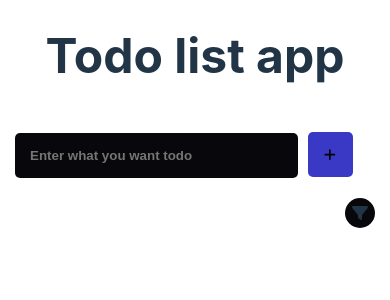
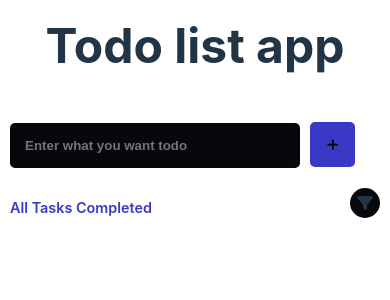
Before and after one commit to Mustapha-Nkhili/react-todo-list, a React (Vite) app: page / in a window 390 px wide. Shown: the top 300 px of the page. Built offline with nearby package versions, Linux system fonts and the light colour scheme.

Commit message:
Add Remaining Todos in the UI and fix an issue with responsivness

```diff
--- a/src/App.css
+++ b/src/App.css
@@ -5,35 +5,28 @@
   -moz-box-sizing: border-box;
   box-sizing: border-box;
 }
-
 ::-webkit-scrollbar {
   width: 17px;
 }
-
 ::-webkit-scrollbar-track {
   background-color: transparent;
 }
-
 ::-webkit-scrollbar-thumb {
   background-color: #d6dee1;
 }
-
 ::-webkit-scrollbar-thumb {
   background-color: #d6dee1;
   border-radius: 20px;
 }
-
 ::-webkit-scrollbar-thumb {
   background-color: #d6dee1;
   border-radius: 20px;
   border: 6px solid transparent;
   background-clip: content-box;
 }
-
 ::-webkit-scrollbar-thumb:hover {
   background-color: #a8bbbf;
 }
-
 .btn {
   width: 45px;
   aspect-ratio: 1;
@@ -42,39 +35,28 @@
   cursor: pointer;
   border: none;
 }
-
-body {
-  display: flex;
-  justify-content: center;
-  align-items: center;
-}
-
 .todo-app-container {
   display: block;
-  width: 400px;
+  width: 600px;
   max-width: 100%;
   margin: auto;
   height: 100vh;
   position: relative;
   overflow: hidden;
 }
-
-@media screen and (max-width: 480px) {
+@media screen and (max-width: 768px) {
   .todo-app-container {
-    padding: 20px;
+    padding: 10px;
   }
 }
-
 .todo-app-container h1 {
   font-size: 3rem;
   text-align: center;
 }
-
 .add-todo {
   margin-bottom: 20px;
   margin-top: 40px;
 }
-
 .add-todo .add-todo-input {
   font-weight: 700;
   padding: 15px;
@@ -85,9 +67,30 @@ body {
   border: none;
   outline: none;
 }
-
 .add-todo .add-todo-btn {
   background-color: var(--blue-color);
+}
+
+.todos-header {
+  display: flex;
+  justify-content: space-between;
+  align-items: center;
+  margin-bottom: 10px;
+}
+
+.todos-header span {
+  font-size: 0.9rem;
+  font-weight: 600;
+  color: var(--blue-color)
+}
+
+.todos-header span span {
+  font-size: 1rem;
+  color: var(--white-color)
+}
+
+.todos {
+  height: 350px;
 }
 
 .todos .todo {
--- a/src/components/TodoList.jsx
+++ b/src/components/TodoList.jsx
@@ -1,4 +1,4 @@
-import { useSelector } from "react-redux";
+import { shallowEqual, useSelector } from "react-redux";
 import TodoItem from "./TodoItem";
 import { useLayoutEffect, useRef } from "react";
 import TodosFilter from "./TodosFilter";
@@ -6,7 +6,11 @@ import { selectFilteredTodoIds } from "../features/filters/filtersSlice";
 
 export default function TodoList() {
   const todosRef = useRef();
-  const filteredTodosId = useSelector(selectFilteredTodoIds)
+  const filteredTodosId = useSelector(selectFilteredTodoIds);
+  const remainingTodos = useSelector(
+    (state) => state.todos.filter((todo) => !todo.completed),
+    shallowEqual
+  );
   const MAX_HEIGHT = 350;
 
   useLayoutEffect(() => {
@@ -21,7 +25,18 @@ export default function TodoList() {
 
   return (
     <>
-      <TodosFilter />
+      <div className="todos-header">
+        <span>
+          {remainingTodos.length > 0 ? (
+            <>
+              <span>Remaining Todos :</span> {remainingTodos.length} items left
+            </>
+          ) : (
+            "All Tasks Completed"
+          )}
+        </span>
+        <TodosFilter />
+      </div>
       <main className="todos" ref={todosRef}>
         {filteredTodosId.map((todoId) => {
           return <TodoItem todoId={todoId} key={todoId} />;
--- a/src/components/filterComponent/TodoStatusFilter.jsx
+++ b/src/components/filterComponent/TodoStatusFilter.jsx
@@ -1,9 +1,10 @@
-import { useDispatch } from "react-redux";
+import { useDispatch, useSelector } from "react-redux";
 import { addStatusFilter } from "../../actions";
 
 export default function StatusTodosFilter() {
   const dispatch = useDispatch();
-  const status = ["all", "completed", "uncompleted"];
+  const filterStatus = useSelector((state) => state.filters.status);
+  const statusArr = ["all", "completed", "uncompleted"];
 
   function handleStatusFilter(e) {
     dispatch(addStatusFilter(e.target.value));
@@ -13,13 +14,14 @@ export default function StatusTodosFilter() {
     <>
       <div className="status-filter">
         <h2>Filter by status</h2>
-        {status.map((status, index) => (
+        {statusArr.map((status, index) => (
           <div key={index}>
             <input
               type="radio"
               name="status"
               value={status}
               id={status}
+              checked={filterStatus === status}
               onChange={handleStatusFilter}
             />
             <label htmlFor={status}>{status} todos</label>
```
